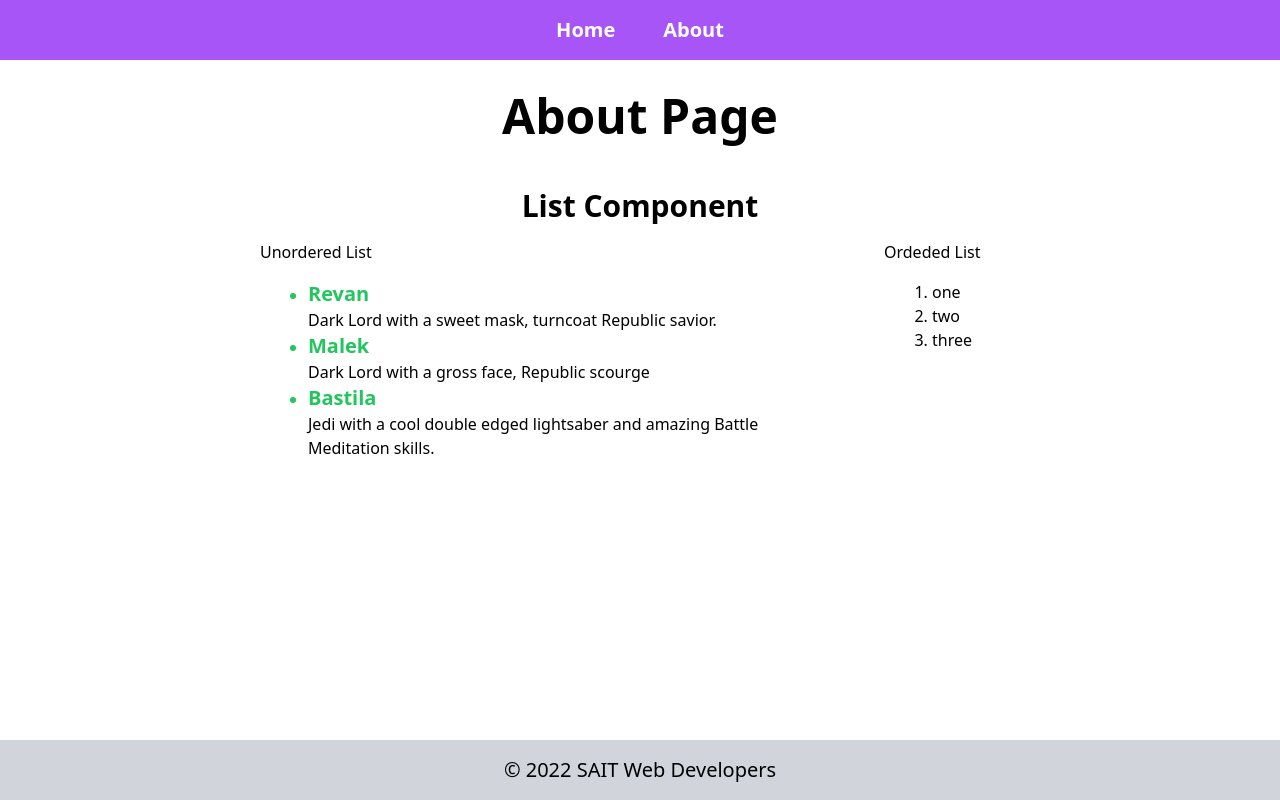
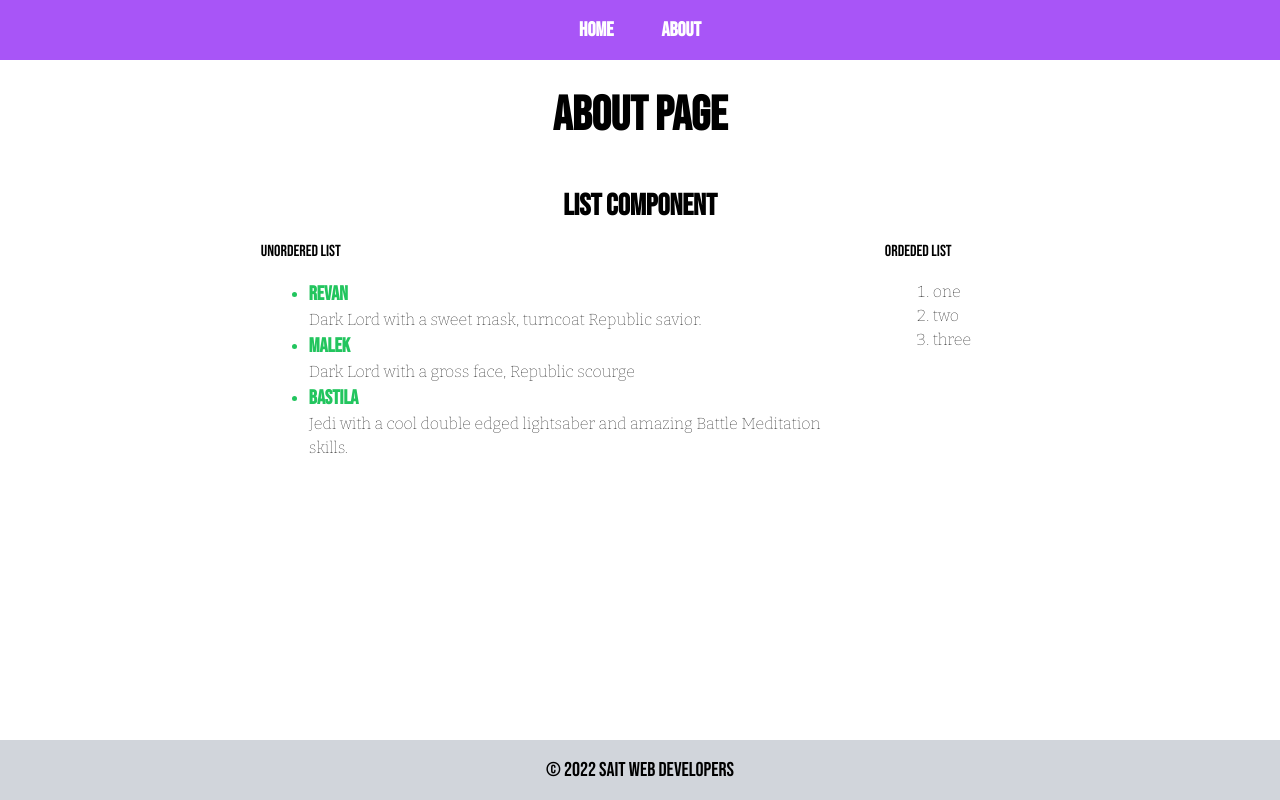
Before and after one commit to sait-wbdv/nuxt-3-demos, a Nuxt app: page /about in a window 1280 px wide. Built offline with nearby package versions, Linux system fonts and the light colour scheme.

Commit message:
added fonts to tailwind

```diff
--- a/components/AppCard.vue
+++ b/components/AppCard.vue
@@ -48,7 +48,7 @@ defineProps({
       </h3>
     </div>
     <div>
-      <p class="w-5/6 text-slate-800">
+      <p class="w-5/6 text-slate-800 font-serif">
         {{ info.description }}
       </p>
     </div>
--- a/components/AppList.vue
+++ b/components/AppList.vue
@@ -13,11 +13,11 @@ defineProps({
 <template>
   <div class="container my-4 mx-4 max-w-lg md:mx-12">
     <!-- if ordered == true use this -->
-    <ol v-if="ordered" class="list-decimal">
+    <ol v-if="ordered" class="list-decimal font-serif">
       <slot></slot>
     </ol>
     <!-- otherwise use this -->
-    <ul v-else :class="bullets ? 'list-disc' : 'list-none'">
+    <ul v-else :class="bullets ? 'list-disc' : 'list-none'" class="font-serif">
       <slot></slot>
     </ul>
   </div>
--- a/pages/about.vue
+++ b/pages/about.vue
@@ -33,7 +33,7 @@ const kotor = [
         <h3>Unordered List</h3>
         <AppList bullets>
           <AppListItem v-for="jedi in kotor" :key="jedi.id" brand>
-            <h4 class="text-xl font-semibold">{{ jedi.name }}</h4>
+            <h4 class="text-xl font-semibold font-sans">{{ jedi.name }}</h4>
             <p class="text-black">{{ jedi.description }}</p>
           </AppListItem>
         </AppList>
--- a/pages/index.vue
+++ b/pages/index.vue
@@ -1,6 +1,6 @@
 <template>
   <AppMain>
-    <PageHeader title="HomePage" />
+    <PageHeader title="Home Page" />
     <AppSection>
       <SectionHeader title="Card Layout" />
       <CardGrid>
--- /dev/null
+++ b/tailwind.config.js
@@ -0,0 +1,9 @@
+module.exports = {
+  theme: {
+    fontFamily: {
+      sans: ['"Bebas Neue"', 'sans-serif'],
+      serif: ['Bitter', 'serif'],
+    },
+    extend: {}
+  },
+}
```
